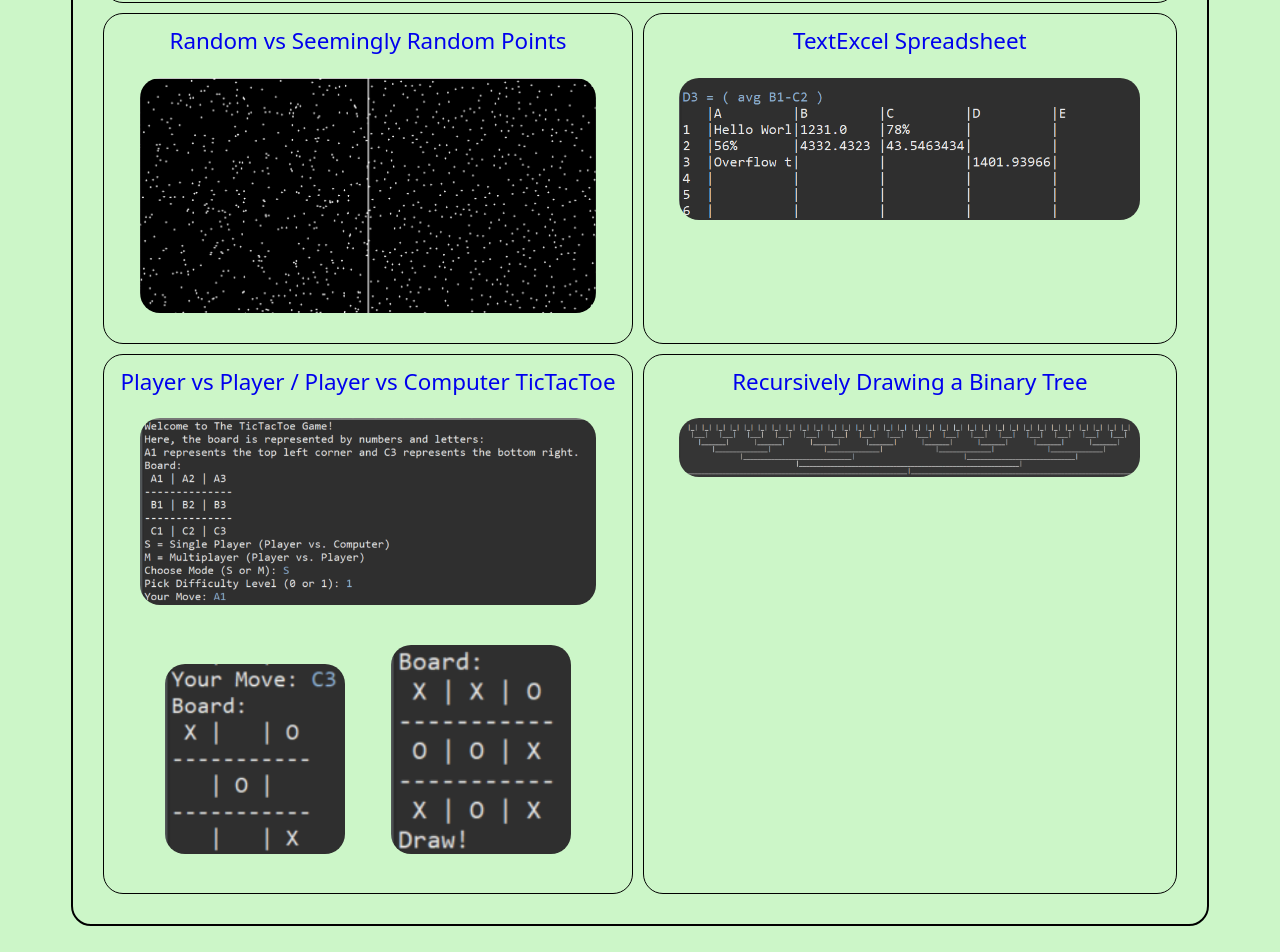
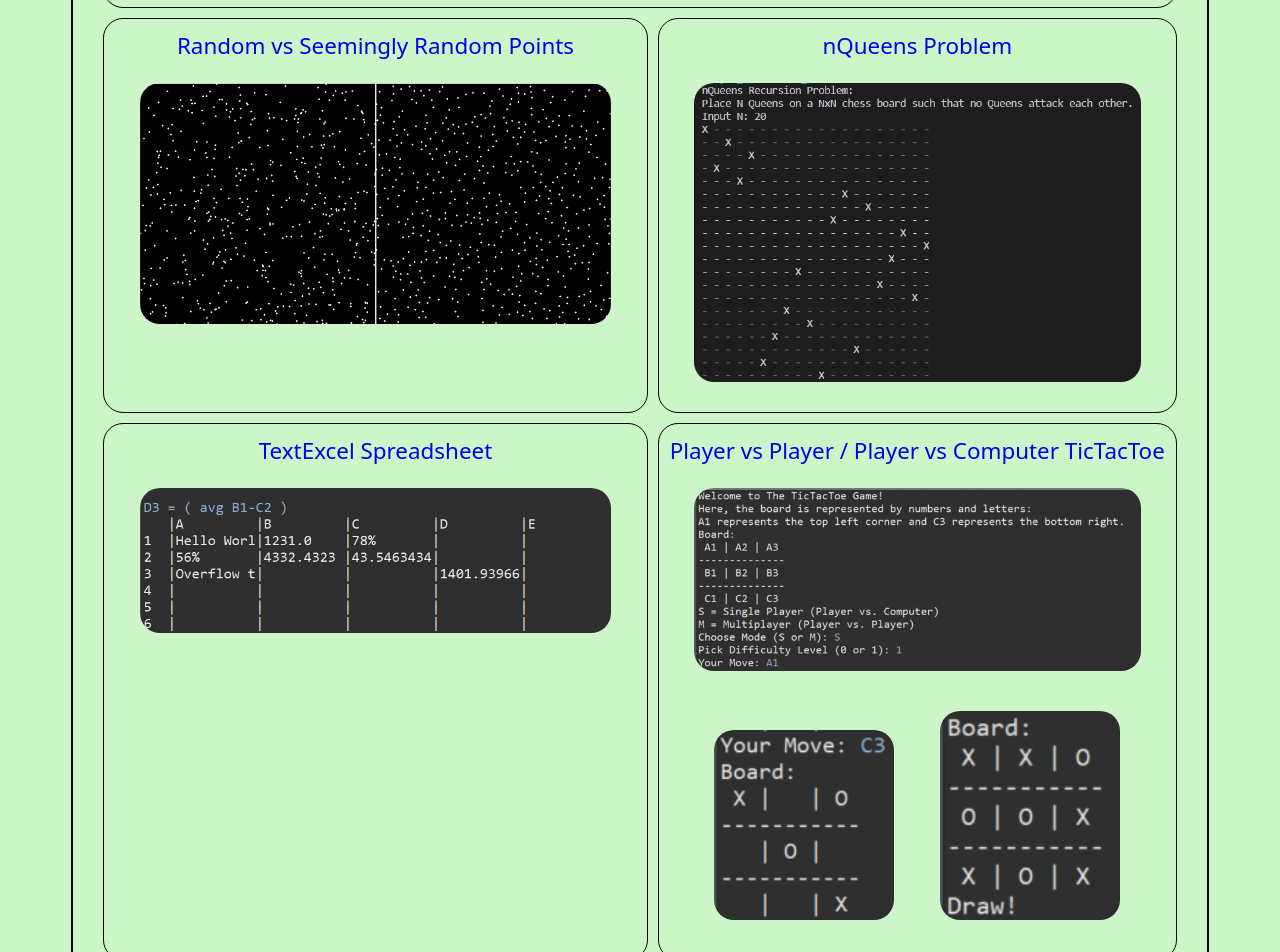
Before and after one commit to wang-adam/wang-adam.github.io, a plain HTML site: page projects/index.html in a window 1280 px wide. Shown: the part 1057-2009 px from the top of the page. Drawn offline with Linux system fonts and the light colour scheme.

Commit message:
Added nQueens project.

```diff
--- a/projects/index.html
+++ b/projects/index.html
@@ -30,17 +30,6 @@
 			grid-column: 1 / span 2;
 			grid-row: 2;
 		}
-
-		.item4 {
-			grid-column: 1;
-			grid-row: 3;
-		}
-
-		.item5 {
-			grid-column: 2;
-			grid-row: 3;
-		}
-
 		.center {
 			display: block;
 			margin-left: auto;
@@ -90,6 +79,12 @@
 						<img style="width: 90%; max-width: 800px;" class="center" src="DemoRandomvsNot.png" alt="DemoImage">
 					</a>
 				</div>
+				<div class="grid-item item7">
+					<a href="https://github.com/adamw24/nQueens" target="_blank"> nQueens Problem
+						<br/>
+						<img style="width: 90%; max-width: 900px;" class="center" src="nQueens.jpg" alt="nQueensImage">
+					</a>
+				</div>
 				<div class="grid-item item5">
 					<a href="https://github.com/adamw24/TextExcel" target="_blank">TextExcel Spreadsheet
 						<br/>
@@ -106,7 +101,8 @@
 						</div>
 					</a>
 				</div>
-				<div class="grid-item item7">
+
+				<div class="grid-item item8">
 					<a href="https://github.com/adamw24/DrawBinaryTree" target="_blank">Recursively Drawing a Binary Tree
 						<br/>
 						<img style="width: 90%; max-width: 1000px;" class="center" src="BinaryTree.png" alt="BinaryTreeImage">
```
Also changed, not shown: projects/nQueens.jpg (added).
